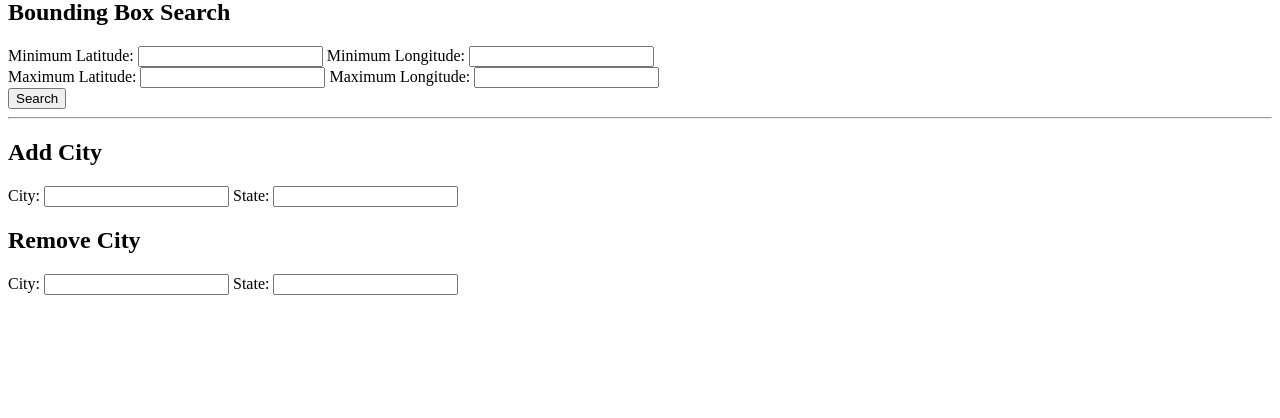
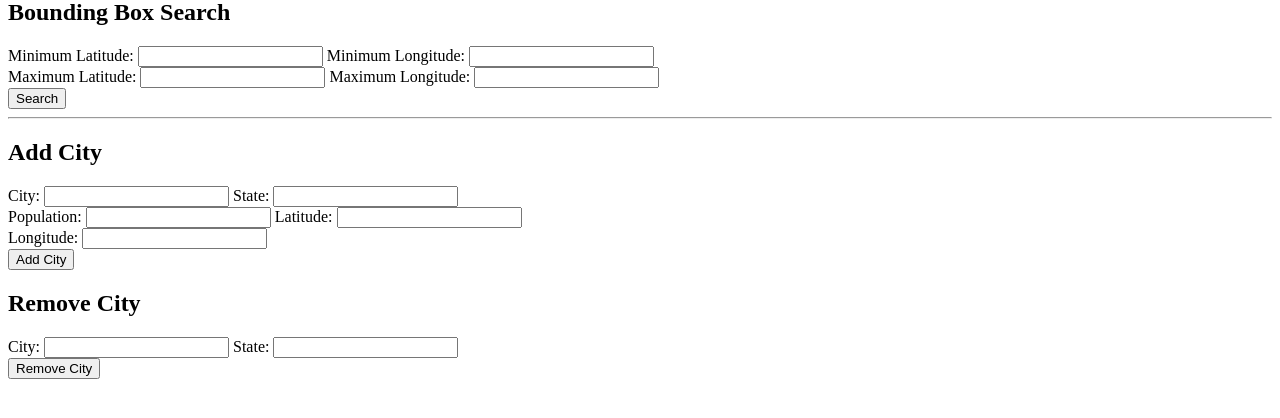
Before and after one commit to prathikh1998/DatabaseSearch, a Flask app: page / in a window 1280 px wide. Shown: the part 190-608 px from the top of the page. Run offline with Flask 3, Linux system fonts and the light colour scheme.

Commit message:
Update index.html

```diff
--- a/templates/index.html
+++ b/templates/index.html
@@ -41,6 +41,16 @@
         <label for="add_state">State:</label>
         <input type="text" name="add-state" id="add_state" required>
         <!-- Rest of the form -->
+         <br>
+        <label for="add_population">Population:</label>
+        <input type="number" name="add_population" id="add_population" required>
+        <label for="add_lat">Latitude:</label>
+        <input type="number" name="add_lat" id="add_lat" step="any" required>
+        <br>
+        <label for="add_lon">Longitude:</label>
+        <input type="number" name="add_lon" id="add_lon" step="any" required>
+        <br>
+        <button type="submit">Add City</button>
     </form>
 
     <!-- Remove City Form -->
@@ -51,6 +61,8 @@
         <label for="remove_state">State:</label>
         <input type="text" name="remove-state" id="remove_state" required>
         <!-- Rest of the form -->
+        <br>
+        <button type="submit">Remove City</button>
     </form>
 
 
```
